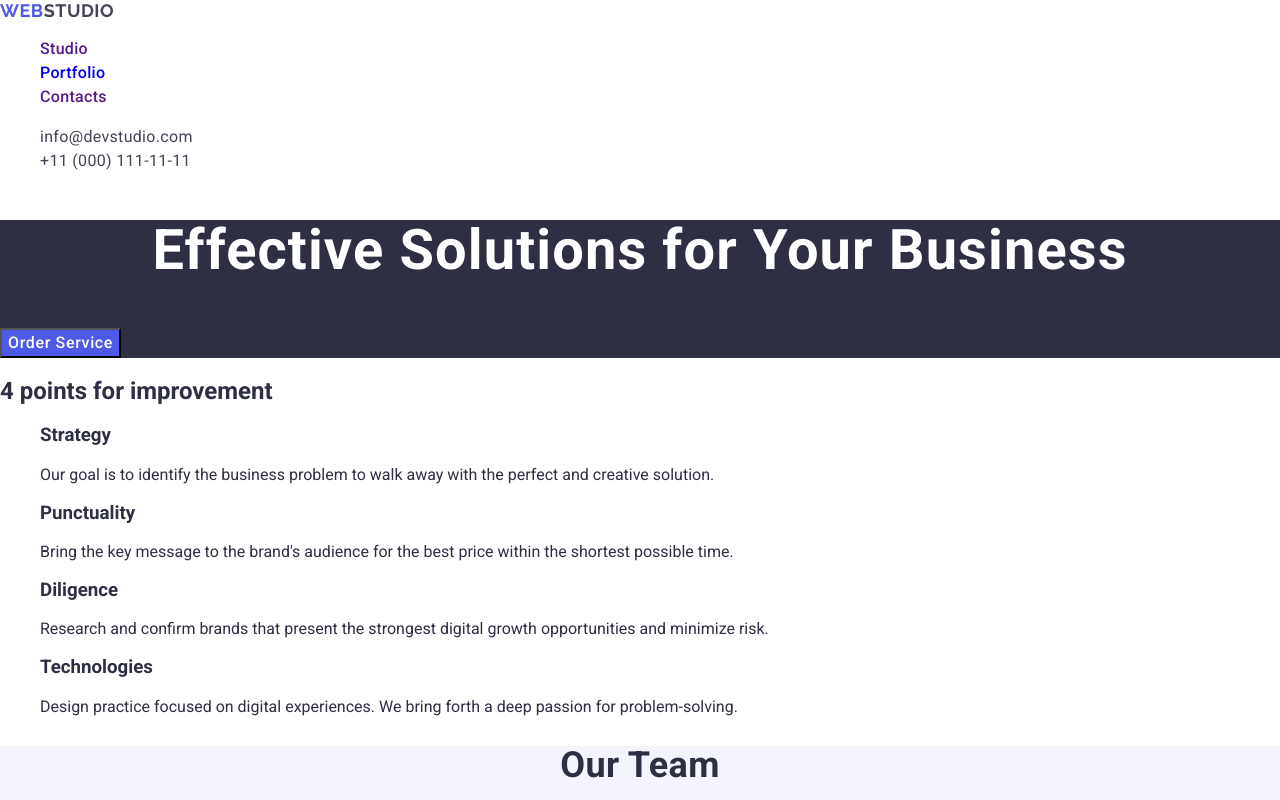
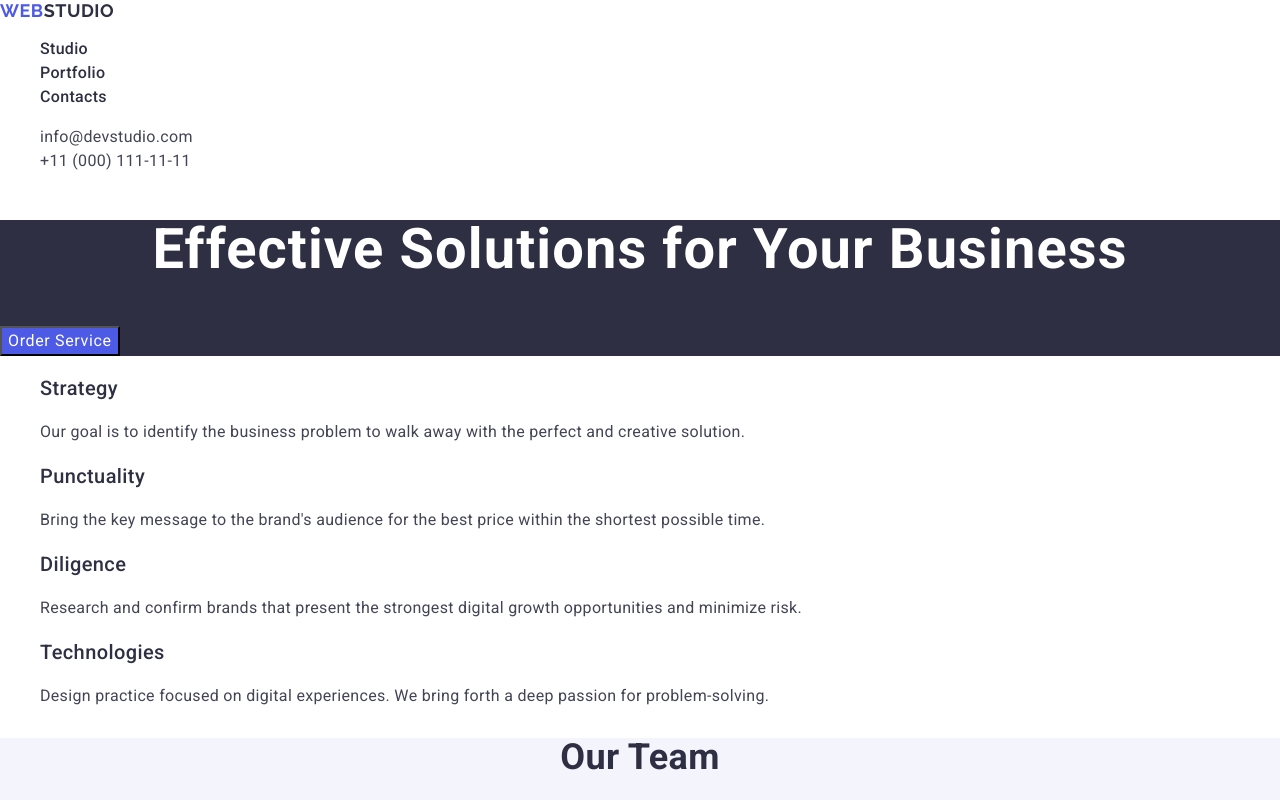
Before and after one commit to IrynaRybachok/goit-markup-hw-02, a plain HTML site: page index.html in a window 1280 px wide. Shown: the top 800 px of the page. Drawn offline with nearby package versions, Linux system fonts and the light colour scheme.

Commit message:
add style for section 4 points improvement

```diff
--- a/css/style.css
+++ b/css/style.css
@@ -19,8 +19,9 @@ a {
     text-transform: uppercase;
     color: #4d5ae5;
 }
+
 .header-logo .logo-part {
-    color: #434455;
+    color: #2e2f42;
 }
 
 .nav-link {
@@ -28,13 +29,12 @@ a {
     font-size: 16px;
     line-height: 1.5;
     letter-spacing: 0.02em;
+    color: #2e2f42;
 }
-.nav-link:hover {
-    color: #404bbf;
-}
+
+.nav-link:hover,
 .nav-link:active {
     color: #404bbf;
-    text-decoration: underline;
 }
 
 .contact-link {
@@ -45,6 +45,7 @@ a {
     color: #434455;
     font-style: normal;
 }
+
 .contact-link:hover{
     color: #404bbf;
 }
@@ -54,78 +55,146 @@ a {
     background: #2e2f42;
     color: #fff;
 }
+
 .hero-heading {
     font-weight: 700;
     font-size: 56px;
-    line-height: 1.1;
+    line-height: 1.07;
     letter-spacing: 0.02em;
     text-align: center;
 }
+
 .hero-button {
+    font-family: inherit
     font-weight: 500;
     font-size: 16px;
     line-height: 1.5;
     letter-spacing: 0.04em;
     background: #4d5ae5;
     color: #fff;
+    cursor: pointer;
 }
+
 .hero-button:hover{
     background: #404bbf;
 }
+/* ----------- */
+
+/* 4 points for improvement */
+
+.improv {
+}
+
+.visually-hidden {
+    position: absolute;
+    width: 1px;
+    height: 1px;
+    margin: -1px;
+    border: 0;
+    padding: 0;
+    white-space: nowrap;
+    clip-path: inset(100%);
+    clip: rect(0 0 0 0);
+    overflow: hidden;
+    }
+
+.improv-list {
+    }
+
+.improv-item {
+    }
+
+.improv-item-heading {
+    font-weight: 500;
+    font-size: 20px;
+    line-height: 1.2;
+    letter-spacing: 0.02em;
+}
+
+.improv-desc {
+    font-weight: 400;
+    font-size: 16px;
+    line-height: 1.5;
+    letter-spacing: 0.02em;
+    color: #434455;
+}
+
+/* ---------- */
 
 /* our team */
 .team {
     background: #f4f4fd;
     letter-spacing: 0.02em;
-    text-align: center;
+
 }
+
 .team-heading {
     font-weight: 700;
     font-size: 36px;
-    line-height: 1.1;
+    line-height: 1.11;
+    text-align: center;
 }
+
+.team-list{
+}
+
 .team-item {
     background: #fff;
-    width: 264px;
-    height: 380px;
 }
+
+.team-image{
+}
+
 .team-item-heading {
     font-weight: 500;
     font-size: 20px;
     line-height: 1.2;
+    text-align: center;
 }
+
 .team-desc {
-    font-weight: 400;
     font-size: 16px;
     line-height: 1.5;
     color: #434455;
+    text-align: center;
 }
 
 /* our portfolio */
 .partfolio {
     letter-spacing: 0.02em;
 }
+
 .partfolio-heading {
     font-weight: 700;
     font-size: 36px;
-    line-height: 1.1;
+    line-height: 1.11;
     text-align: center;
 }
+
+.partgolio-list{
+}
+
+.partfolio-item{
+    background: #fff;
+}
+
+.partfolio-image{
+}
+
 .partfolio-item-heading {
     font-weight: 500;
     font-size: 20px;
     line-height: 1.2;
 }
+
 .partfolio-desc {
-    font-weight: 400;
     font-size: 16px;
     line-height: 1.5;
     color: #434455;
 }
+/* ------- */
 
-
-
-
+/* footer */
 footer {
     background-color: #2e2f42;
 }
@@ -133,7 +202,6 @@ footer {
     color: #f4f4fd;;
 }
 .footer-content {
-    font-weight: 400;
     font-size: 16px;
     line-height: 1.5;
     letter-spacing: 0.02em;
--- a/index.html
+++ b/index.html
@@ -5,8 +5,13 @@
     <meta name="viewport" content="width=device-width, initial-scale=1.0">
     <title>Effective solutions for your business</title>
 
-    <link rel="stylesheet" href="https://cdnjs.cloudflare.com/ajax/libs/modern-normalize/2.0.0/modern-normalize.min.css">
+
+    <link rel="stylesheet" href="https://cdnjs.cloudflare.com/ajax/libs/modern-normalize/2.0.0/modern-normalize.min.css" integrity="sha512-4xo8blKMVCiXpTaLzQSLSw3KFOVPWhm/TRtuPVc4WG6kUgjH6J03IBuG7JZPkcWMxJ5huwaBpOpnwYElP/m6wg==" crossorigin="anonymous" referrerpolicy="no-referrer" />
+
+    <link rel="preconnect" href="https://fonts.googleapis.com">
+    <link rel="preconnect" href="https://fonts.gstatic.com" crossorigin>
     <link href="https://fonts.googleapis.com/css2?family=Raleway:wght@700&family=Roboto:wght@400;500;700&display=swap" rel="stylesheet">
+
     <link rel="stylesheet" href="./css/style.css">
 </head>
 <body>
@@ -39,30 +44,30 @@
         </section>
 
         <!-- 4 points for improvement -->
-        <section>
-            <h2>4 points for improvement</h2>
-            <ul>
-                <li>
-                    <h3>Strategy</h3>
-                    <p>
+        <section class="improv">
+            <h2 class="visually-hidden">4 points for improvement</h2>
+            <ul class="improv-list">
+                <li class="improv-item">
+                    <h3 class="improv-item-heading">Strategy</h3>
+                    <p class="improv-desc">
                         Our goal is to identify the business problem to walk away with the perfect and creative solution.
                     </p>
                 </li>
-                <li>
-                    <h3>Punctuality</h3>
-                    <p>
+                <li class="improv-item">
+                    <h3 class="improv-item-heading">Punctuality</h3>
+                    <p class="improv-desc">
                         Bring the key message to the brand's audience for the best price within the shortest possible time.
                     </p>
                 </li>
-                <li>
-                    <h3>Diligence</h3>
-                    <p>
+                <li class="improv-item">
+                    <h3 class="improv-item-heading">Diligence</h3>
+                    <p class="improv-desc">
                         Research and confirm brands that present the strongest digital growth opportunities and minimize risk.
                     </p>
                 </li>
-                <li>
-                    <h3>Technologies</h3>
-                    <p>
+                <li class="improv-item">
+                    <h3 class="improv-item-heading">Technologies</h3>
+                    <p class="improv-desc">
                         Design practice focused on digital experiences. We bring forth a deep passion for problem-solving.
                     </p>
                 </li>
@@ -74,22 +79,22 @@
             <h2 class="team-heading">Our Team</h2>
             <ul class="team-list">
                 <li class="team-item">
-                    <img src="./images/img-3.jpg" alt="Makr Guerrero" width="264" height="260">
+                    <img class="team-image" src="./images/img-3.jpg" alt="Makr Guerrero" width="264" height="260">
                     <h3 class="team-item-heading">Mark Guerrero</h3>
                     <p class="team-desc">Product Designer</p>
                 </li>
                 <li class="team-item">
-                    <img src="./images/img-2.jpg" alt="Tom Ford" width="264" height="260">
+                    <img class="team-image" src="./images/img-2.jpg" alt="Tom Ford" width="264" height="260">
                     <h3 class="team-item-heading">Tom Ford</h3>
                     <p class="team-desc">Frontend Developer</p>
                 </li>
                 <li class="team-item">
-                    <img src="./images/img-1.jpg" alt="Camila Garcia" width="264" height="260">
+                    <img class="team-image" src="./images/img-1.jpg" alt="Camila Garcia" width="264" height="260">
                     <h3 class="team-item-heading">Camila Garcia</h3>
                     <p class="team-desc">Marketing</p>
                 </li>
                 <li class="team-item">
-                    <img src="./images/img.jpg" alt="Daniel Wilson" width="264" height="260">
+                    <img class="team-image" src="./images/img.jpg" alt="Daniel Wilson" width="264" height="260">
                     <h3 class="team-item-heading">Daniel Wilson</h3>
                     <p class="team-desc">UI Designer</p>
                 </li>
@@ -101,32 +106,32 @@
             <h2 class="partfolio-heading" id="portfolio">Our Portfolio</h2>
             <ul class="partgolio-list">
                 <li class="partfolio-item">
-                    <img src="./images/portfolio-img-1.jpg" alt="Banking App" width="360" height="300">
+                    <img class="partfolio-image" src="./images/portfolio-img-1.jpg" alt="Banking App" width="360" height="300">
                     <h3 class="partfolio-item-heading">Banking App</h3>
                     <p class="partfolio-desc">App</p>
                 </li>
                 <li class="partfolio-item">
-                    <img src="./images/portfolio-img-2.jpg" alt="Cashless Payment" width="360" height="300">
+                    <img class="partfolio-image" src="./images/portfolio-img-2.jpg" alt="Cashless Payment" width="360" height="300">
                     <h3 class="partfolio-item-heading">Cashless Payment</h3>
                     <p class="partfolio-desc">Marketing</p>
                 </li>
                 <li class="partfolio-item">
-                    <img src="./images/portfolio-img-3.jpg" alt="Laptop and phone" width="360" height="300">
+                    <img class="partfolio-image" src="./images/portfolio-img-3.jpg" alt="Laptop and phone" width="360" height="300">
                     <h3 class="partfolio-item-heading">Meditation App</h3>
                     <p class="partfolio-desc">App</p>
                 </li>
                 <li class="partfolio-item">
-                    <img src="./images/portfolio-img-4.jpg" alt="Taxi Service" width="360" height="300">
+                    <img class="partfolio-image" src="./images/portfolio-img-4.jpg" alt="Taxi Service" width="360" height="300">
                     <h3 class="partfolio-item-heading">Taxi Service</h3>
                     <p class="partfolio-desc">Marketing</p>
                 </li>
                 <li class="partfolio-item">
-                    <img src="./images/portfolio-img-5.jpg" alt="Screen Illustrations" width="360" height="300">
+                    <img class="partfolio-image" src="./images/portfolio-img-5.jpg" alt="Screen Illustrations" width="360" height="300">
                     <h3 class="partfolio-item-heading">Screen Illustrations</h3>
                     <p class="partfolio-desc">Design</p>
                 </li>
                 <li class="partfolio-item">
-                    <img src="./images/portfolio-img-6.jpg" alt="girl smiles and looks at the phone" width="360" height="300">
+                    <img class="partfolio-image" src="./images/portfolio-img-6.jpg" alt="girl smiles and looks at the phone" width="360" height="300">
                     <h3 class="partfolio-item-heading">Online Courses</h3>
                     <p class="partfolio-desc">Marketing</p>
                 </li>
```
